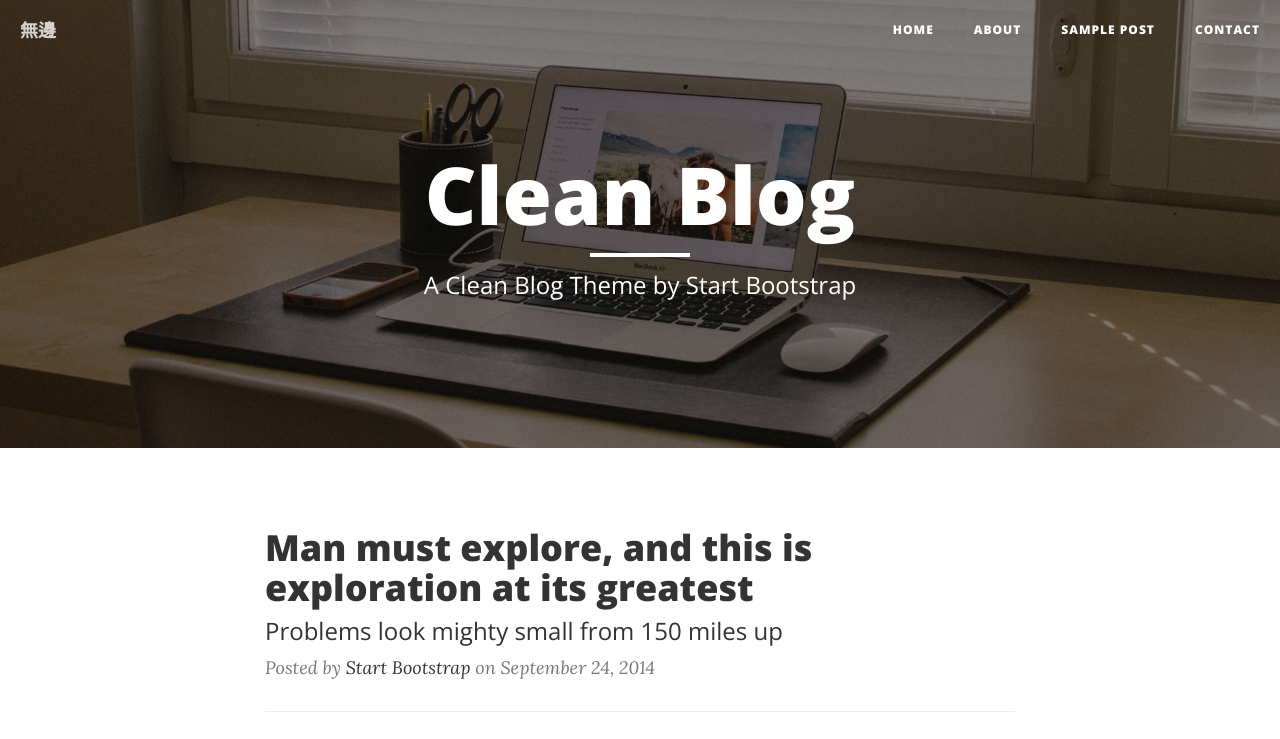
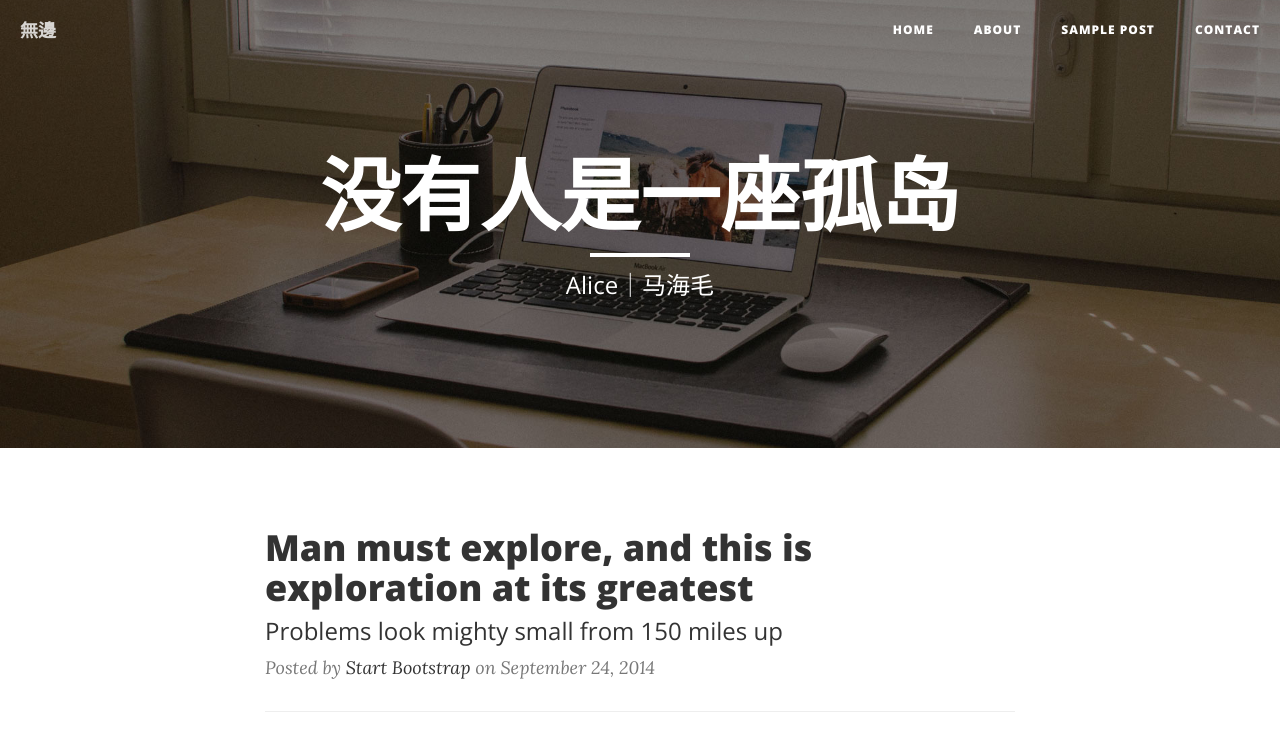
Before and after one commit to stacy59/GirlsCodingDayDemo, a website: page index.html in a window 1280 px wide. Shown: the top 739 px of the page. Drawn offline with nearby package versions, Linux system fonts and the light colour scheme.

Commit message:
modify index.html
1.修改一级标题
2.修改副标题

```diff
--- a/index.html
+++ b/index.html
@@ -74,9 +74,9 @@
             <div class="row">
                 <div class="col-lg-8 col-lg-offset-2 col-md-10 col-md-offset-1">
                     <div class="site-heading">
-                        <h1>Clean Blog</h1>
+                        <h1>没有人是一座孤岛</h1>
                         <hr class="small">
-                        <span class="subheading">A Clean Blog Theme by Start Bootstrap</span>
+                        <span class="subheading">Alice｜马海毛</span>
                     </div>
                 </div>
             </div>
```
